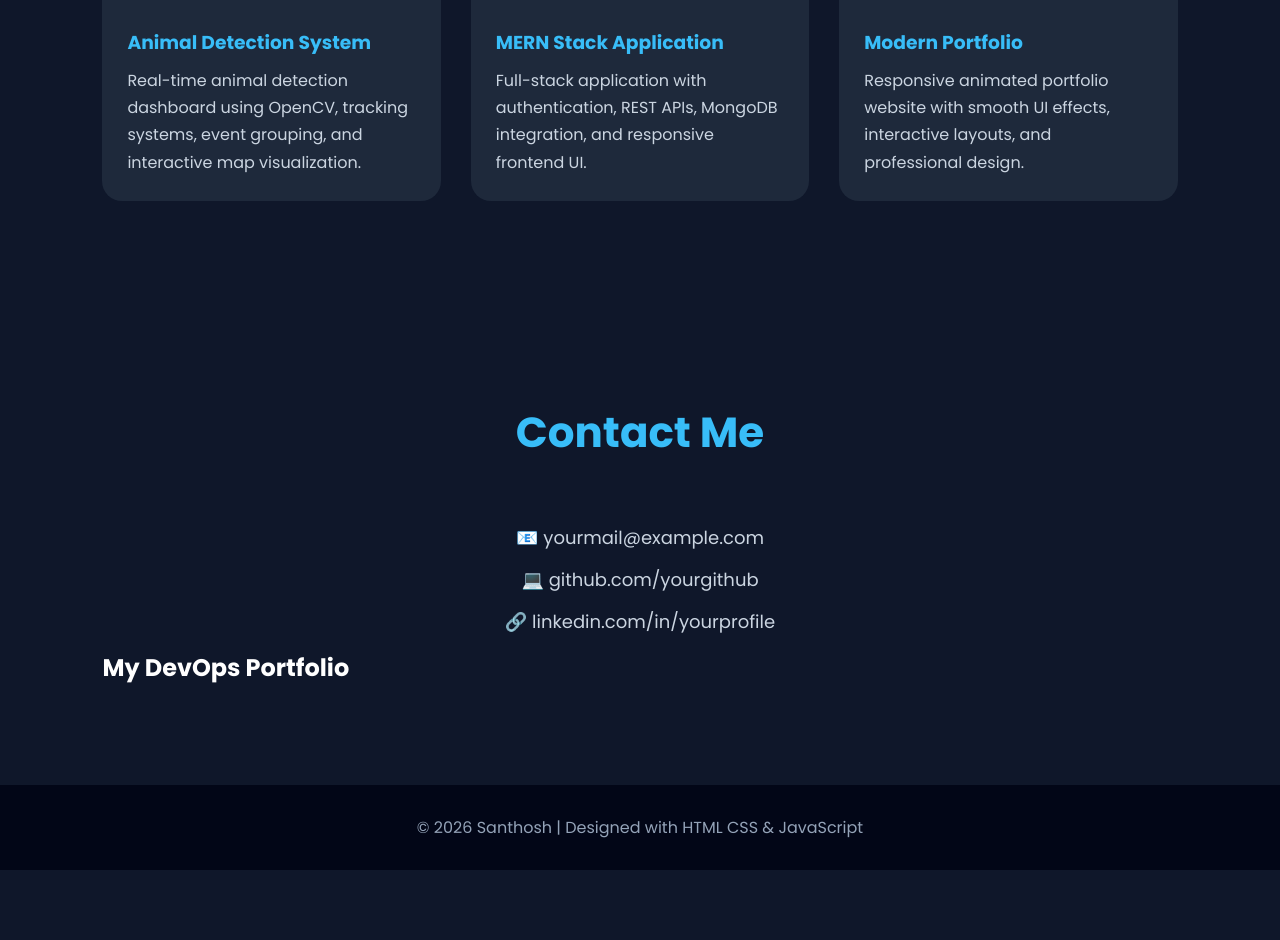
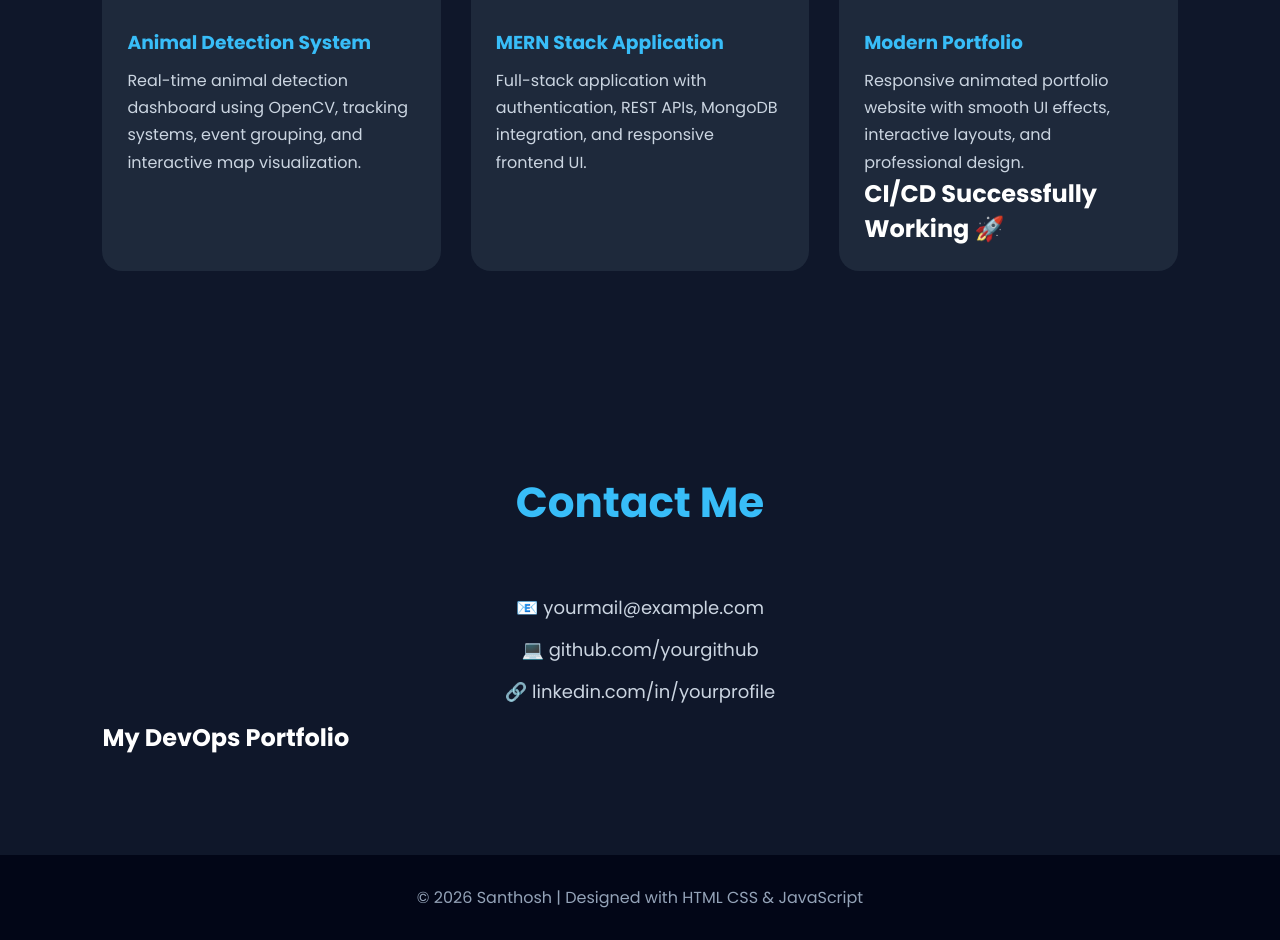
Before and after one commit to santhoshdinakaran3-star/devopsport, a plain HTML site: page index.html in a window 1280 px wide. Shown: the part 2305-3245 px from the top of the page. Before the commit the page ends 3175 px from the top, so only its background shows below. Drawn offline with Linux system fonts and the light colour scheme.

Commit message:
Testing automatic deploymententt

```diff
--- a/index.html
+++ b/index.html
@@ -489,6 +489,7 @@
           <p>
             Responsive animated portfolio website with smooth UI effects,
             interactive layouts, and professional design.
+            <h1>CI/CD Successfully Working 🚀</h1>
           </p>
         </div>
       </div>
```
